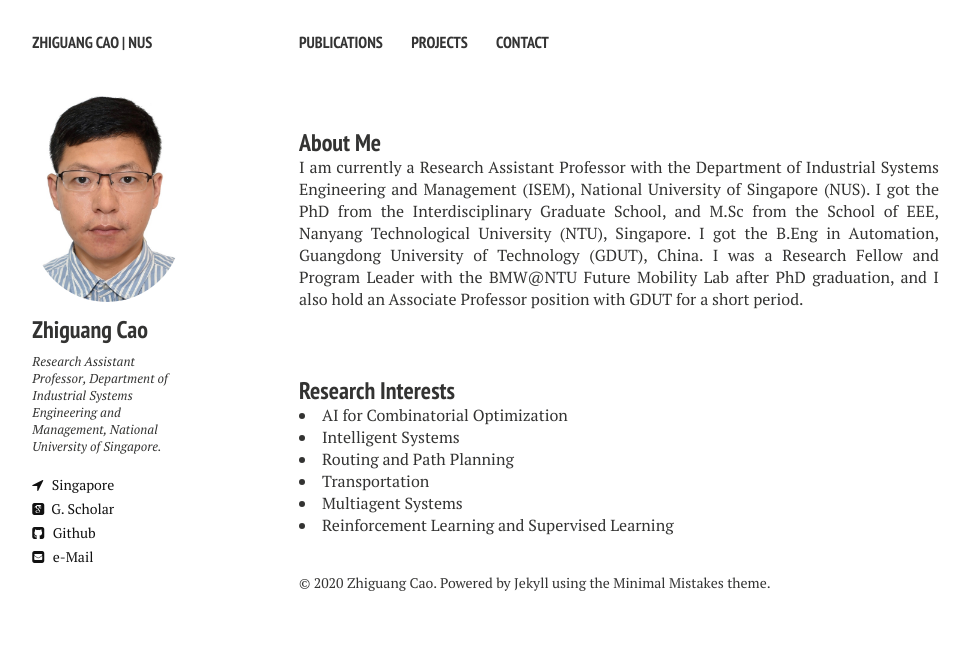
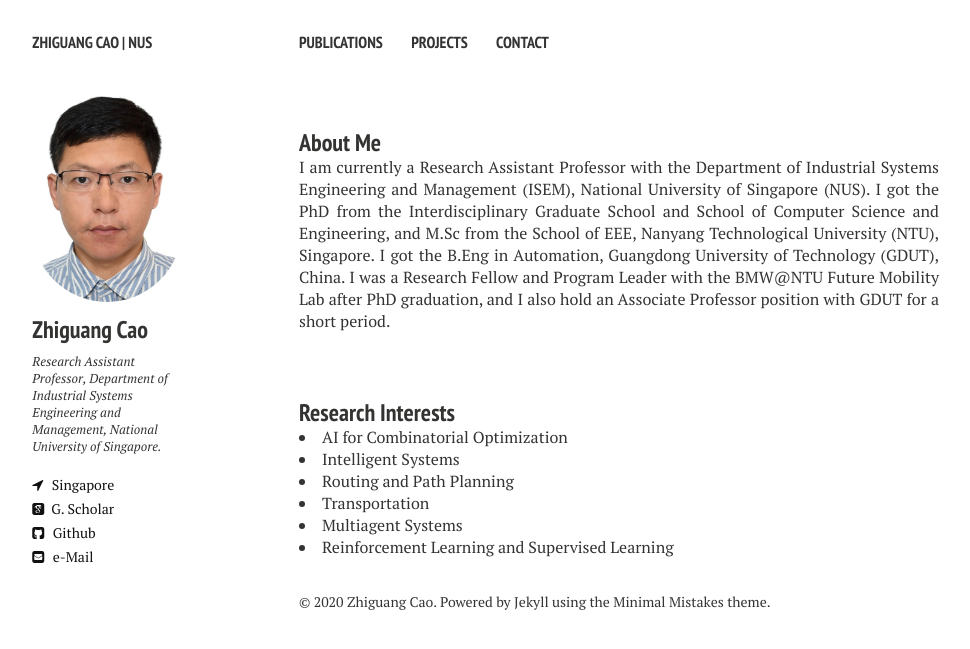
Before and after one commit to zhiguangcaosg/zhiguangcaosg.github.io, a Jekyll site: the page built from index.md, in a window 1280 px wide. Shown: the top 649 px of the page, without its empty margins (21-991 px from the left). Built offline with Jekyll 4.4.1, drawn with Linux system fonts in a browser that asks for light colours; nearby versions of some CDN libraries.

Commit message:
Update index.md

```diff
--- a/index.md
+++ b/index.md
@@ -6,7 +6,7 @@ image: banner1.png
 ---
 <h3 style="margin-bottom:0px;padding-top:20px;">About Me</h3>
 
-<p align="justify">I am currently a Research Assistant Professor with the Department of Industrial Systems Engineering and Management (ISEM), National University of Singapore (NUS).  I got the PhD from the Interdisciplinary Graduate School,  and M.Sc from the School of EEE, Nanyang Technological University (NTU), Singapore. I got the B.Eng in Automation, Guangdong University of Technology (GDUT), China. I was a Research Fellow and Program Leader with the BMW@NTU Future Mobility Lab after PhD graduation, and I also hold an Associate Professor position with GDUT for a short period.</p>
+<p align="justify">I am currently a Research Assistant Professor with the Department of Industrial Systems Engineering and Management (ISEM), National University of Singapore (NUS).  I got the PhD from the Interdisciplinary Graduate School and School of Computer Science and Engineering,  and M.Sc from the School of EEE, Nanyang Technological University (NTU), Singapore. I got the B.Eng in Automation, Guangdong University of Technology (GDUT), China. I was a Research Fellow and Program Leader with the BMW@NTU Future Mobility Lab after PhD graduation, and I also hold an Associate Professor position with GDUT for a short period.</p>
 
 <br />
 
```
